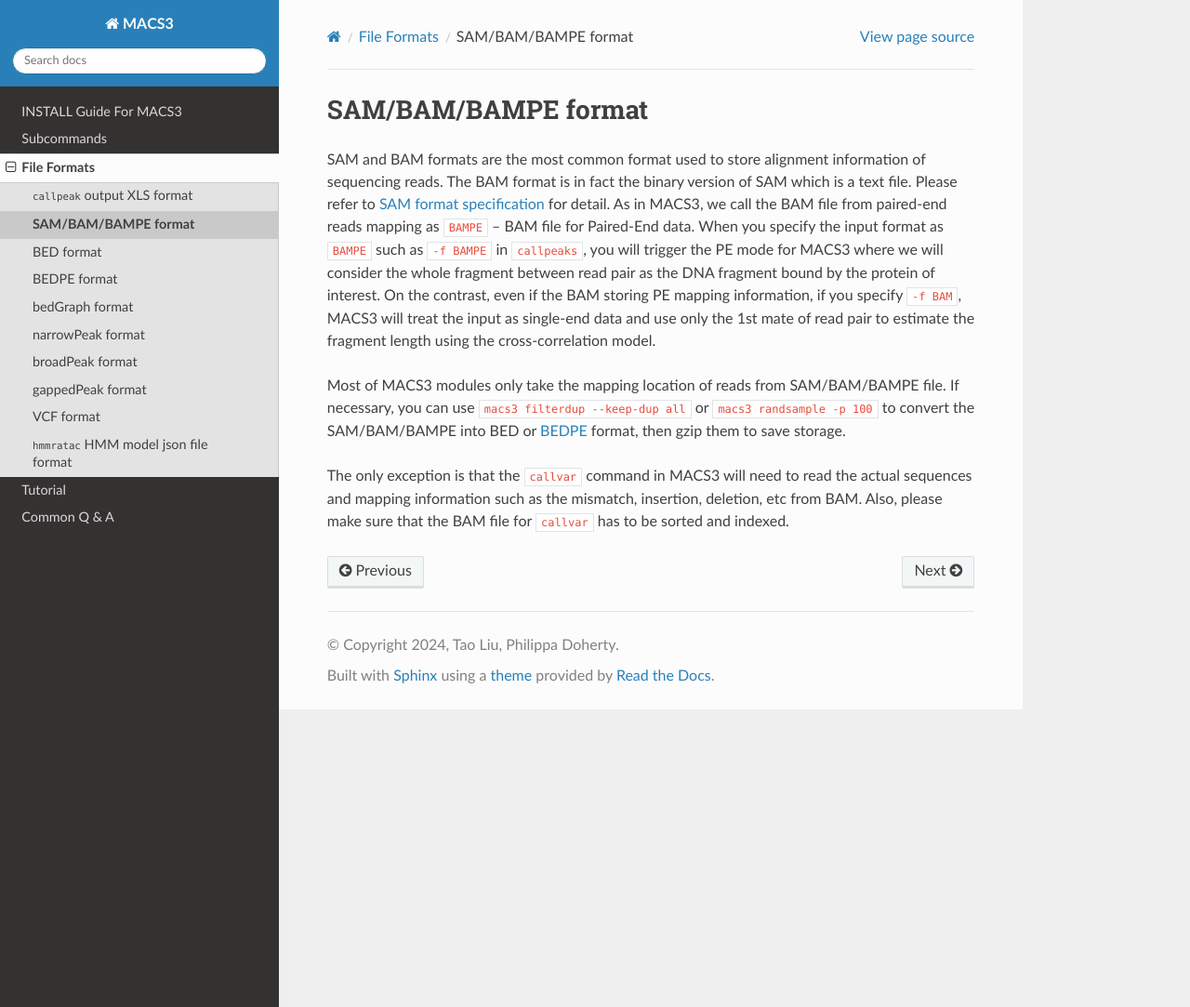
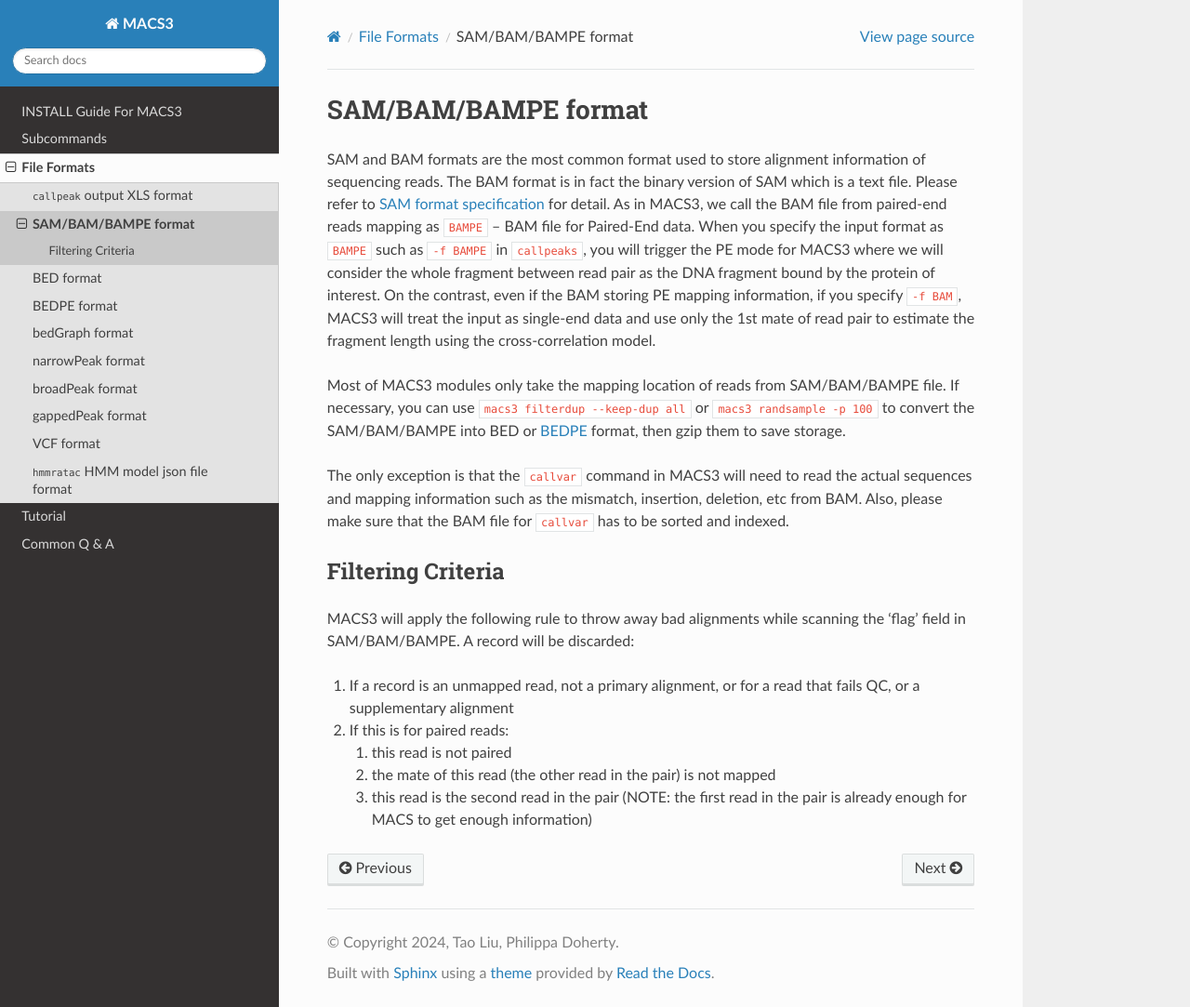
Before and after one commit to macs3-project/MACS, a Sphinx documentation site: the page built from docs/source/docs/SAMBAMBAMPE.md, in a window 1280 px wide and 1083 px high. Shown: the whole window at 93% size. Built offline with Sphinx 7.4.7 and the Read the Docs theme 2.0.0, drawn with Linux system fonts in a browser that asks for light colours; pages that are not in the unit, such as notebooks, are missing from menus.

Commit message:
describe the filtering criteria in SAM/BAM/BAMPE parser

```diff
--- a/docs/source/docs/SAMBAMBAMPE.md
+++ b/docs/source/docs/SAMBAMBAMPE.md
@@ -24,3 +24,19 @@ The only exception is that the `callvar` command in MACS3 will need to
 read the actual sequences and mapping information such as the
 mismatch, insertion, deletion, etc from BAM. Also, please make sure
 that the BAM file for `callvar` has to be sorted and indexed.
+
+## Filtering Criteria
+
+MACS3 will apply the following rule to throw away bad alignments while
+scanning the 'flag' field in SAM/BAM/BAMPE. A record will be
+discarded:
+
+1. If a record is an unmapped read, not a primary alignment, or for a
+   read that fails QC, or a supplementary alignment
+2. If this is for paired reads:
+    1. this read is not paired
+    2. the mate of this read (the other read in the pair) is not
+       mapped
+    3. this read is the second read in the pair (NOTE: the first read
+       in the pair is already enough for MACS to get enough
+       information)
```
